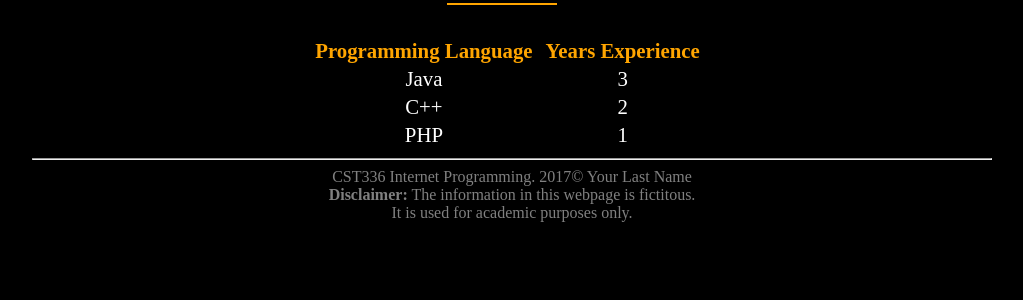
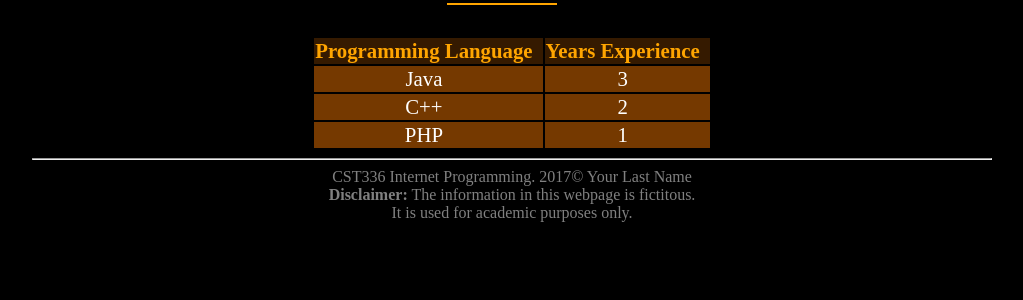
Before and after one commit to miglara/cst336_projects, a PHP site: page /projects/portfolio/about.html in a window 1280 px wide. Shown: the part 210-510 px from the top of the page, without its empty margins (128-1151 px from the left). Run offline with PHP 8.4, Linux system fonts and the light colour scheme.

Commit message:
Added background colors to experience table in portfolio about page

```diff
--- a/projects/portfolio/about.html
+++ b/projects/portfolio/about.html
@@ -19,19 +19,19 @@
         <div id="content">
 
             <table>
-                <tr>
+                <tr id="table-header">
                     <td><strong>Programming Language</strong></td>
                     <td><strong>Years Experience</strong></td>
                 </tr>
-                <tr>
+                <tr class="table-row">
                     <td>Java</td>
                     <td>3</td>
                 </tr>
-                <tr>
+                <tr class="table-row">
                     <td>C++</td>
                     <td>2</td>
                 </tr>
-                <tr>
+                <tr class="table-row">
                     <td>PHP</td>
                     <td>1</td>
                 </tr>
--- a/projects/portfolio/css/styles.css
+++ b/projects/portfolio/css/styles.css
@@ -19,11 +19,6 @@
         font-size: 4em;
         margin-bottom: 0px;
     }
-
-    #profilePic{
-        border-radius: 100px;
-    }
-
 
     nav a {
         padding:15px;
@@ -63,3 +58,15 @@
     td strong {
         color: orange;
     }
+
+    #profilePic {
+        border-radius: 100px;
+    }
+
+    #table-header {
+        background-color: #351a00;
+    }
+
+    .table-row {
+        background-color: #753900;
+    }
```
